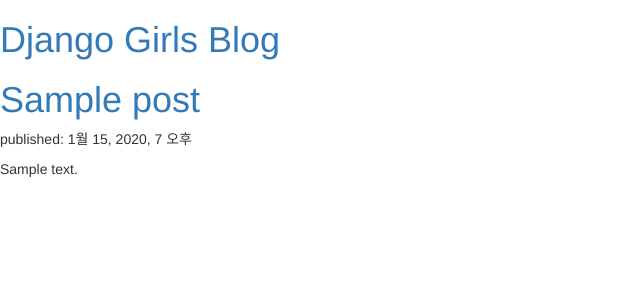
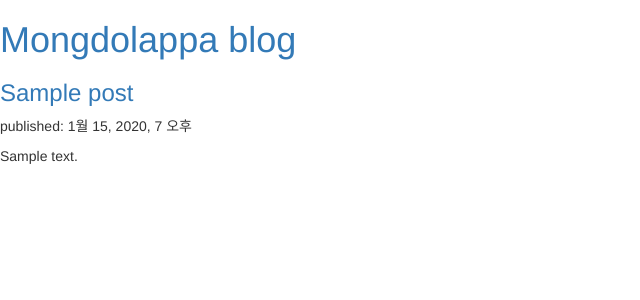
Before and after one commit to mongdolappa/my-first-blog, a Django app: page / in a window 1280 px wide. Shown: the top 300 px of the page, without its empty margins (0-640 px from the left). Run offline with Django 3.2, Linux system fonts and the light colour scheme; tables that the repository leaves empty hold one stand-in row (values such as "Sample post"); some libraries are stand-ins or nearby versions.

Commit message:
modified 1111

```diff
--- a/blog/templates/blog/post_list.html
+++ b/blog/templates/blog/post_list.html
@@ -7,13 +7,13 @@
 </head>
 <body>
         <div>
-            <h1><a href="">Django Girls Blog</a></h1>
+            <h1><a href="">Mongdolappa blog</a></h1>
         </div>
 
 {% for post in posts %}
     <div>
-        <h1><a href="">{{ post.title }}</a></h1>
-        <p>published: {{ post.published_date }}</p>
+        <h3><a href="">{{ post.title }}</a></h3>
+        <p>published: {{ post.created_date}}</p>
         <p>{{ post.text|linebreaksbr }}</p>
     </div>
 {% endfor %}
--- a/blog/views.py
+++ b/blog/views.py
@@ -5,7 +5,7 @@ from .models import Post  #blog.models 로 해도 되나, 동일 디렉토리
 # Create your views here.
 def post_list(request):
     #posts = Post.objects.filter(published_date__lte=timezone.now()).order_by('published_date')
-    posts = Post.objects.all()
+    posts = Post.objects.all
     return render(request, 'blog/post_list.html', {'posts': posts})
 # 방금 post_list라는 함수(def)를 만들었습니다.
 # 이 함수는 요청(request)을 넘겨받아 render메서드를 호출합니다.
```
